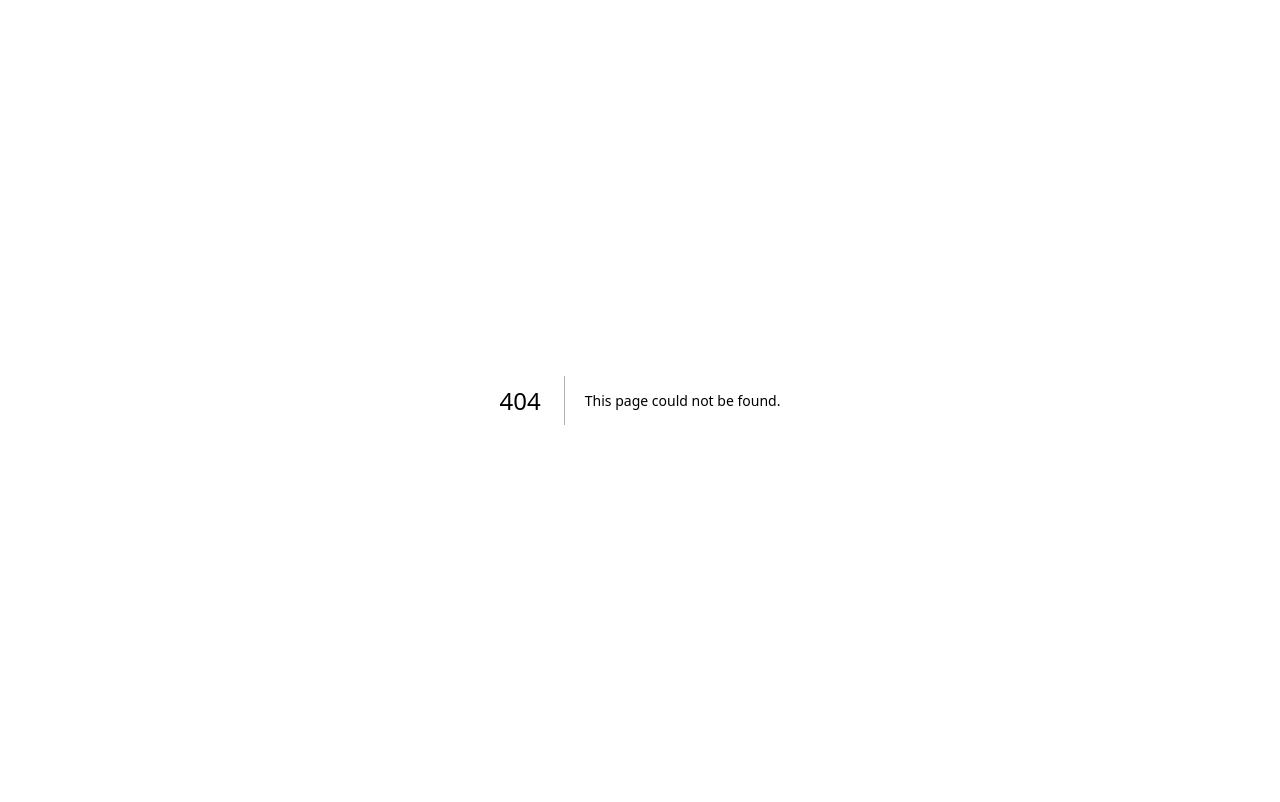
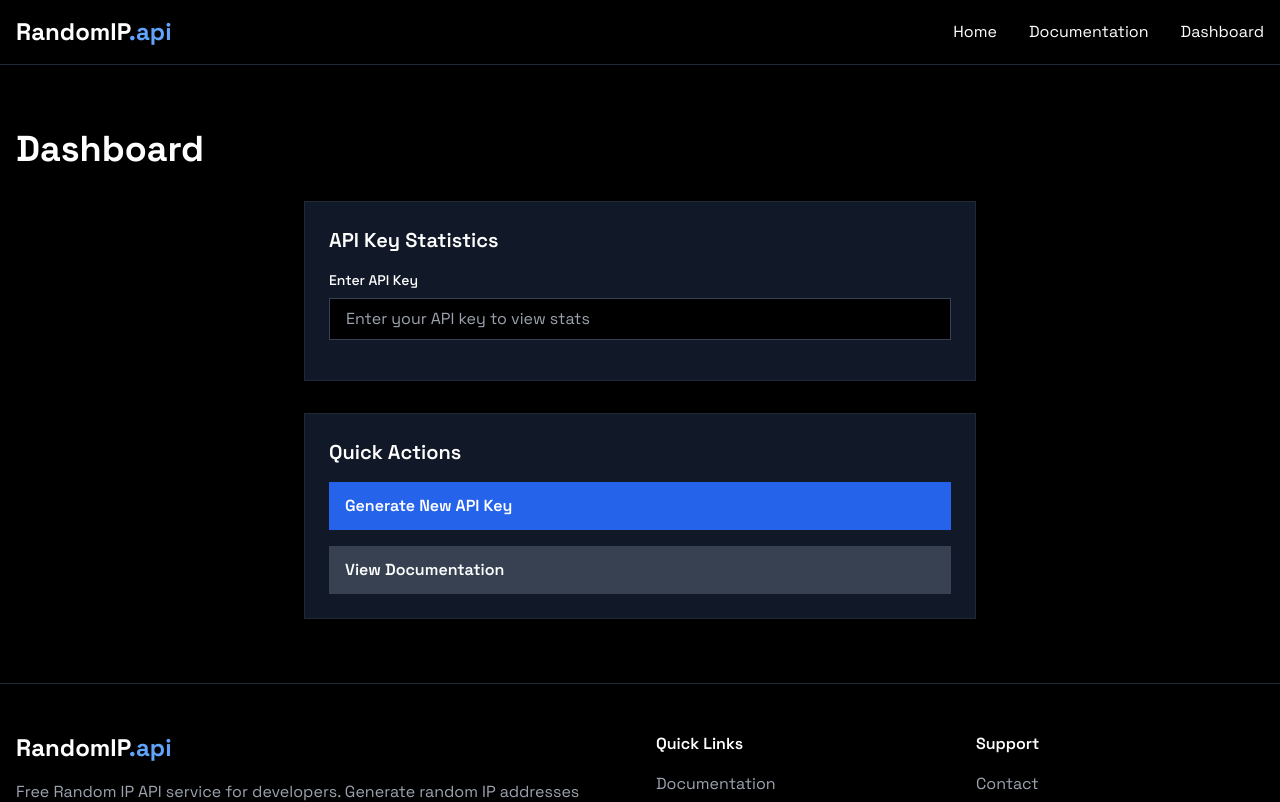
Before and after one commit to hasanxld/random-ip-apis, a Next.js app: page /dashboard in a window 1280 px wide. Before the commit this address had no page. Shown: the top 802 px of the page. Built offline with nearby package versions, Linux system fonts and the light colour scheme.

Commit message:
Create page.js

```diff
--- /dev/null
+++ b/app/dashboard/page.js
@@ -0,0 +1,121 @@
+'use client'
+import { useState, useEffect } from 'react'
+import Header from '@/components/Header'
+import Footer from '@/components/Footer'
+
+export default function Dashboard() {
+  const [apiKey, setApiKey] = useState('')
+  const [stats, setStats] = useState(null)
+  const [loading, setLoading] = useState(false)
+
+  const validateKey = async () => {
+    if (!apiKey) return
+
+    setLoading(true)
+    try {
+      const response = await fetch('/api/validate-key', {
+        method: 'POST',
+        headers: {
+          'Content-Type': 'application/json',
+        },
+        body: JSON.stringify({ api_key: apiKey }),
+      })
+
+      const data = await response.json()
+      setStats(data.valid ? data.data : null)
+    } catch (error) {
+      console.error('Error validating key:', error)
+    } finally {
+      setLoading(false)
+    }
+  }
+
+  useEffect(() => {
+    if (apiKey) {
+      validateKey()
+    }
+  }, [apiKey])
+
+  return (
+    <div className="min-h-screen bg-black text-white">
+      <Header />
+
+      <div className="container mx-auto px-4 py-16">
+        <h1 className="text-4xl font-bold mb-8">Dashboard</h1>
+
+        <div className="max-w-2xl mx-auto">
+          <div className="bg-gray-900 border border-gray-800 p-6 mb-8">
+            <h2 className="text-xl font-semibold mb-4">API Key Statistics</h2>
+
+            <div className="mb-4">
+              <label className="block text-sm font-medium mb-2">Enter API Key</label>
+              <input
+                type="text"
+                value={apiKey}
+                onChange={(e) => setApiKey(e.target.value)}
+                placeholder="Enter your API key to view stats"
+                className="w-full px-4 py-2 bg-black border border-gray-700 focus:border-blue-500 focus:outline-none"
+              />
+            </div>
+
+            {loading && (
+              <div className="text-center py-4">
+                <p>Loading statistics...</p>
+              </div>
+            )}
+
+            {stats && !loading && (
+              <div className="grid grid-cols-1 md:grid-cols-3 gap-4 mt-6">
+                <div className="bg-black p-4 border border-gray-700 text-center">
+                  <div className="text-2xl font-bold text-blue-400">{stats.requests}</div>
+                  <div className="text-gray-400 text-sm">Total Requests</div>
+                </div>
+
+                <div className="bg-black p-4 border border-gray-700 text-center">
+                  <div className="text-lg font-bold text-green-400">
+                    {new Date(stats.created).toLocaleDateString()}
+                  </div>
+                  <div className="text-gray-400 text-sm">Created</div>
+                </div>
+
+                <div className="bg-black p-4 border border-gray-700 text-center">
+                  <div className="text-lg font-bold text-yellow-400">
+                    {new Date(stats.expires).toLocaleDateString()}
+                  </div>
+                  <div className="text-gray-400 text-sm">Expires</div>
+                </div>
+              </div>
+            )}
+
+            {!stats && !loading && apiKey && (
+              <div className="bg-red-900 border border-red-700 p-3 mt-4">
+                <p className="text-red-200">Invalid API key or key has expired</p>
+              </div>
+            )}
+          </div>
+
+          <div className="bg-gray-900 border border-gray-800 p-6">
+            <h2 className="text-xl font-semibold mb-4">Quick Actions</h2>
+            <div className="space-y-4">
+              <button
+                onClick={() => window.open('/', '_blank')}
+                className="w-full bg-blue-600 hover:bg-blue-700 text-white py-3 px-4 font-semibold transition-colors text-left"
+              >
+                Generate New API Key
+              </button>
+
+              <button
+                onClick={() => window.open('/documentation', '_blank')}
+                className="w-full bg-gray-700 hover:bg-gray-600 text-white py-3 px-4 font-semibold transition-colors text-left"
+              >
+                View Documentation
+              </button>
+            </div>
+          </div>
+        </div>
+      </div>
+
+      <Footer />
+    </div>
+  )
+                    }
```
